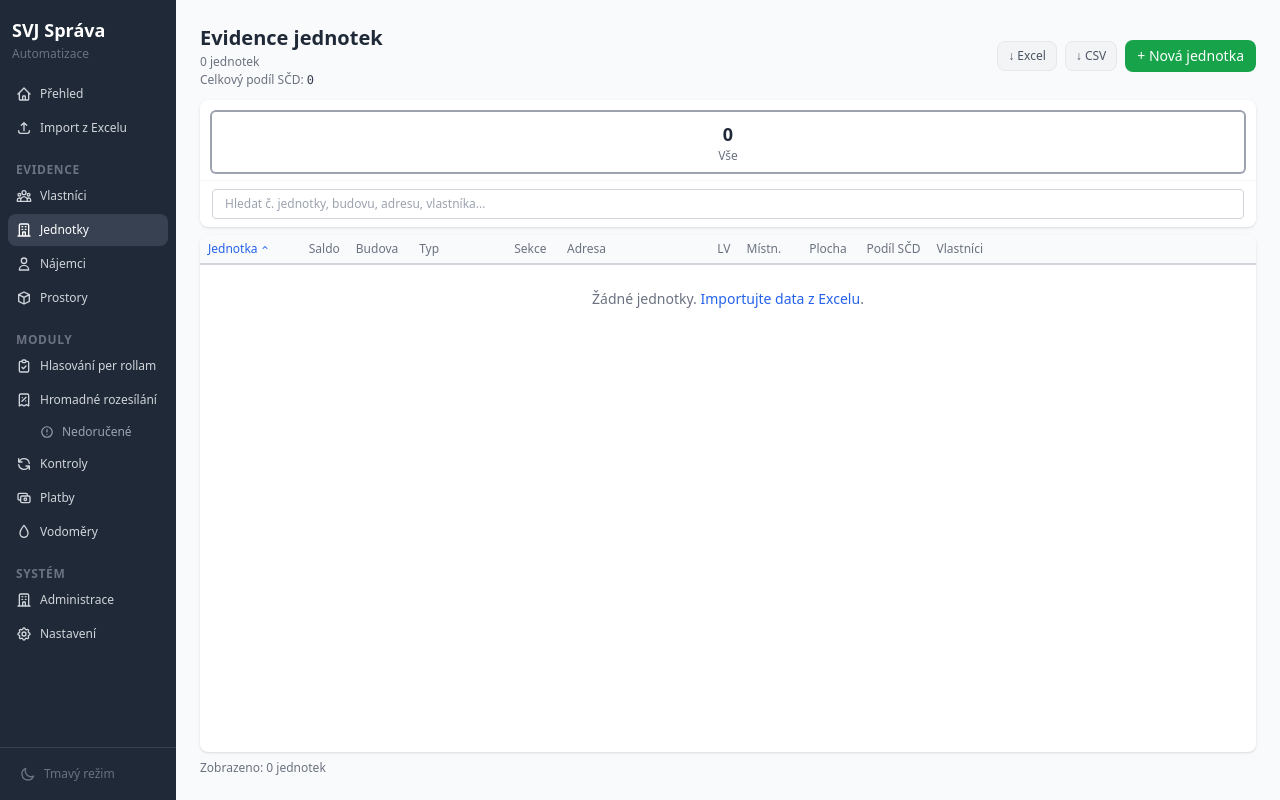
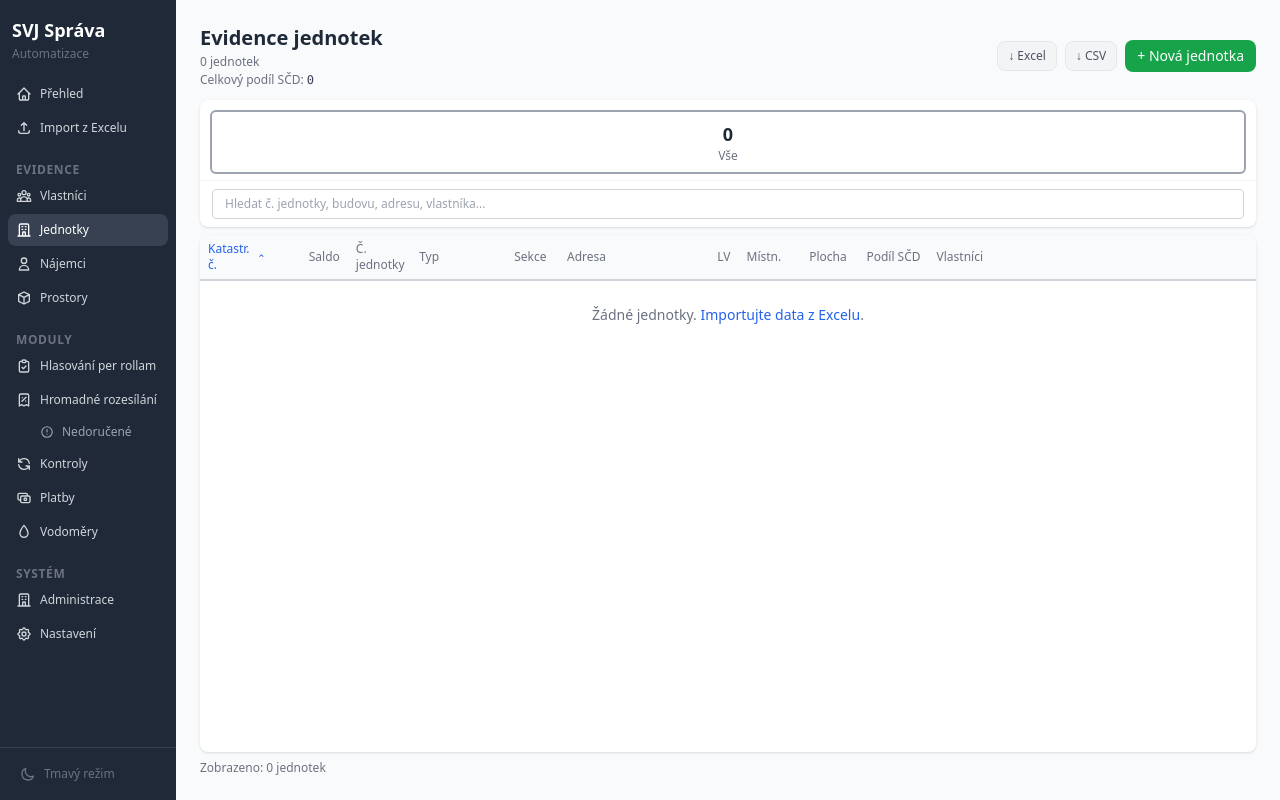
Before and after one commit to Martin-Cookie/SVJ, a FastAPI app: page /jednotky/ in a window 1280 px wide. Run offline with FastAPI, Linux system fonts and the light colour scheme; data that the repository does not hold is empty; some libraries are stand-ins or nearby versions.

Commit message:
refactor: přejmenování polí — Číslo jednotky → Katastrální číslo, Číslo budovy → Číslo jednotky
Čistě UI přejmenování popisků ve formulářích, tabulkách, exportech
a import mapping definicích. DB sloupce (unit_number, building_number)
zůstávají beze změny.

17 souborů: šablony, routery, služby.

Co-Authored-By: Claude Opus 4.6 <noreply@anthropic.com>

```diff
--- a/app/routers/payments/balances.py
+++ b/app/routers/payments/balances.py
@@ -229,7 +229,7 @@ async def zustatky_export(
 
     balances = _filter_balances(db, rok, q, sort, order)
 
-    headers = ["Rok", "Č. jednotky", "Vlastník", "Částka (Kč)", "Typ", "Zdroj", "Poznámka"]
+    headers = ["Rok", "Katastr. č.", "Vlastník", "Částka (Kč)", "Typ", "Zdroj", "Poznámka"]
 
     source_labels = {
         "manual": "Ručně",
--- a/app/routers/payments/overview.py
+++ b/app/routers/payments/overview.py
@@ -538,7 +538,7 @@ async def dluznici_export(
                 r["months_unpaid"],
             ]
     else:
-        headers = ["Č. jednotky", "Vlastník", "Předpis/měs", "Zaplaceno", "Saldo", "Měsíce"]
+        headers = ["Katastr. č.", "Vlastník", "Předpis/měs", "Zaplaceno", "Saldo", "Měsíce"]
 
         def _row(r):
             owner_name = ", ".join(o.display_name for o in r["owners"]) if r["owners"] else (r["prescription"].owner_name or "")
--- a/app/routers/payments/settlement.py
+++ b/app/routers/payments/settlement.py
@@ -469,7 +469,7 @@ async def vyuctovani_export(
     filename = f"vyuctovani_{rok}_{suffix}{detail_suffix}_{timestamp}"
 
     headers_summary = [
-        "Č. jednotky", "Vlastník", "VS", "Předpis měsíční",
+        "Katastr. č.", "Vlastník", "VS", "Předpis měsíční",
         "Předpis roční", "Zaplaceno", "Výsledek", "Stav",
     ]
 
--- a/app/services/excel_export.py
+++ b/app/services/excel_export.py
@@ -18,7 +18,7 @@ def export_owners_to_excel(db: Session, output_path: str) -> str:
 
     # Header row matching import columns A-AE
     headers = [
-        "Číslo jednotky (KN)", "Číslo prostoru (stavební)", "Podíl na SČD",
+        "Katastrální číslo (KN)", "Číslo jednotky (stavební)", "Podíl na SČD",
         "Podlahová plocha (m²)", "Počet místností", "Druh prostoru",
         "Sekce domu", "Číslo orientační", "Adresa jednotky", "LV číslo",
         "Typ vlastnictví", "Jméno", "Příjmení / název", "Titul",
--- a/app/services/excel_import.py
+++ b/app/services/excel_import.py
@@ -160,7 +160,7 @@ def _describe_skip_error(row: tuple, row_idx: int, fm: dict) -> str:
 
     missing = []
     if not unit_kn:
-        missing.append("číslo jednotky")
+        missing.append("katastrální číslo")
     if not first_name:
         missing.append("jméno")
 
--- a/app/services/voting_import.py
+++ b/app/services/voting_import.py
@@ -238,7 +238,7 @@ def preview_voting_import(file_path: str, mapping: dict, voting: Voting, db: Ses
                 "row": row_idx,
                 "owner_name": owner_name or "",
                 "unit_number": "",
-                "reason": "Chybí číslo jednotky",
+                "reason": "Chybí katastrální číslo",
             })
             continue
 
@@ -248,7 +248,7 @@ def preview_voting_import(file_path: str, mapping: dict, voting: Voting, db: Ses
                 "row": row_idx,
                 "owner_name": owner_name or "",
                 "unit_number": unit_raw,
-                "reason": f"Neplatné číslo jednotky: {unit_raw}",
+                "reason": f"Neplatné katastrální číslo: {unit_raw}",
             })
             continue
 
--- a/app/templates/owners/import.html
+++ b/app/templates/owners/import.html
@@ -33,7 +33,7 @@
                         <span><strong>E</strong> - Podíl</span>
                         <span><strong>B</strong> - Plná moc</span>
                         <span><strong>G</strong> - Hlasy</span>
-                        <span><strong>C/D</strong> - Č. jednotky</span>
+                        <span><strong>C/D</strong> - Katastr. č.</span>
                     </div>
 
                     <div class="bg-amber-50 border border-amber-200 rounded p-2 mb-2">
--- a/app/templates/partials/unit_create_form.html
+++ b/app/templates/partials/unit_create_form.html
@@ -3,12 +3,12 @@
     <form hx-post="/jednotky/nova" hx-target="#unit-create-section" hx-swap="innerHTML">
         <div class="grid grid-cols-2 md:grid-cols-4 gap-3 mb-3">
             <div>
-                <label class="block text-xs text-gray-500 mb-1">Číslo jednotky *</label>
+                <label class="block text-xs text-gray-500 mb-1">Katastrální číslo *</label>
                 <input type="number" name="unit_number" required autofocus min="1" max="99999"
                        class="w-full px-2 py-1.5 border border-gray-300 rounded text-sm focus:ring-2 focus:ring-blue-500">
             </div>
             <div>
-                <label class="block text-xs text-gray-500 mb-1">Číslo budovy</label>
+                <label class="block text-xs text-gray-500 mb-1">Číslo jednotky</label>
                 <input type="text" name="building_number"
                        class="w-full px-2 py-1.5 border border-gray-300 rounded text-sm focus:ring-2 focus:ring-blue-500">
             </div>
--- a/app/templates/partials/unit_edit_form.html
+++ b/app/templates/partials/unit_edit_form.html
@@ -12,13 +12,13 @@
     </div>
     <div class="space-y-3">
         <div class="flex items-center">
-            <label class="w-36 text-sm font-medium text-gray-700">Číslo jednotky *</label>
+            <label class="w-36 text-sm font-medium text-gray-700">Katastrální číslo *</label>
             <input type="number" name="unit_number" value="{{ unit.unit_number }}" required min="1" max="99999"
                    {% if error %}aria-invalid="true"{% endif %}
                    class="flex-1 px-3 py-1.5 border {% if error %}border-red-500 ring-1 ring-red-500{% else %}border-gray-300{% endif %} rounded-lg text-sm focus:ring-2 focus:ring-blue-500">
         </div>
         <div class="flex items-center">
-            <label class="w-36 text-sm font-medium text-gray-700">Číslo budovy</label>
+            <label class="w-36 text-sm font-medium text-gray-700">Číslo jednotky</label>
             <input type="text" name="building_number" value="{{ unit.building_number or '' }}"
                    class="flex-1 px-3 py-1.5 border border-gray-300 rounded-lg text-sm focus:ring-2 focus:ring-blue-500">
         </div>
--- a/app/templates/partials/unit_info.html
+++ b/app/templates/partials/unit_info.html
@@ -15,11 +15,11 @@
 </div>
 <dl class="space-y-2 text-sm">
     <div class="flex justify-between">
-        <dt class="text-gray-500">Číslo jednotky</dt>
+        <dt class="text-gray-500">Katastrální číslo</dt>
         <dd class="text-gray-900 font-medium">{{ unit.unit_number }}</dd>
     </div>
     <div class="flex justify-between">
-        <dt class="text-gray-500">Číslo budovy</dt>
+        <dt class="text-gray-500">Číslo jednotky</dt>
         <dd class="text-gray-900">{{ unit.building_number or '—' }}</dd>
     </div>
     <div class="flex justify-between">
--- a/app/templates/payments/dluznici.html
+++ b/app/templates/payments/dluznici.html
@@ -92,7 +92,7 @@
                     {% if entita == 'prostory' %}
                     {% set _dcols = [("cislo", "Č. prostoru"), ("vlastnik", "Nájemce"), ("predpis", "Předpis/měs"), ("zaplaceno", "Zaplaceno"), ("saldo", "Saldo"), ("mesice", "Měsíce")] %}
                     {% else %}
-                    {% set _dcols = [("cislo", "Č. jednotky"), ("vlastnik", "Vlastník"), ("predpis", "Předpis/měs"), ("zaplaceno", "Zaplaceno"), ("saldo", "Saldo"), ("mesice", "Měsíce")] %}
+                    {% set _dcols = [("cislo", "Katastr. č."), ("vlastnik", "Vlastník"), ("predpis", "Předpis/měs"), ("zaplaceno", "Zaplaceno"), ("saldo", "Saldo"), ("mesice", "Měsíce")] %}
                     {% endif %}
                     {% for col_key, col_label in _dcols %}
                     {% set new_order = "desc" if sort == col_key and order == "asc" else "asc" %}
--- a/app/templates/payments/vyuctovani.html
+++ b/app/templates/payments/vyuctovani.html
@@ -173,7 +173,7 @@
                             aria-label="Vybrat vše"
                             class="w-3.5 h-3.5 rounded border-gray-300 text-blue-600 focus:ring-blue-500 cursor-pointer">
                     </th>
-                    {% for col_key, col_label in [("cislo", "Č. jednotky"), ("vlastnik", "Vlastník"), ("predpis", "Předpis celkem"), ("zaplaceno", "Zaplaceno"), ("vysledek", "Výsledek"), ("stav", "Stav")] %}
+                    {% for col_key, col_label in [("cislo", "Katastr. č."), ("vlastnik", "Vlastník"), ("predpis", "Předpis celkem"), ("zaplaceno", "Zaplaceno"), ("vysledek", "Výsledek"), ("stav", "Stav")] %}
                     {% set new_order = "desc" if sort == col_key and order == "asc" else "asc" %}
                     <th class="px-3 py-2 {% if col_key in ['predpis', 'zaplaceno', 'vysledek'] %}text-right{% elif col_key == 'stav' %}text-center{% else %}text-left{% endif %} font-semibold text-gray-600 dark:text-gray-300 whitespace-nowrap">
                         <a href="{{ _sort_base }}sort={{ col_key }}&order={{ new_order }}{{ _back }}" class="hover:text-blue-600 select-none">
--- a/app/templates/payments/zustatky_preview.html
+++ b/app/templates/payments/zustatky_preview.html
@@ -41,7 +41,7 @@
             <thead class="sticky top-0 z-10 bg-gray-50 dark:bg-gray-700">
                 <tr>
                     <th class="px-3 py-2 text-left font-semibold text-gray-600 dark:text-gray-300">Řádek</th>
-                    <th class="px-3 py-2 text-left font-semibold text-gray-600 dark:text-gray-300">Č. jednotky</th>
+                    <th class="px-3 py-2 text-left font-semibold text-gray-600 dark:text-gray-300">Katastr. č.</th>
                     <th class="px-3 py-2 text-left font-semibold text-gray-600 dark:text-gray-300">Vlastník (Excel)</th>
                     <th class="px-3 py-2 text-left font-semibold text-gray-600 dark:text-gray-300">Vlastník (evidence)</th>
                     <th class="px-3 py-2 text-right font-semibold text-gray-600 dark:text-gray-300">Nedoplatek</th>
--- a/app/templates/units/list.html
+++ b/app/templates/units/list.html
@@ -150,9 +150,9 @@
                     </a>
                 </th>
                 {% endmacro %}
-                {{ sort_th("Jednotka", "unit_number") }}
+                {{ sort_th("Katastr. č.", "unit_number") }}
                 {{ sort_th("Saldo", "dluh", "right", "Saldo plateb") }}
-                {{ sort_th("Budova", "building") }}
+                {{ sort_th("Č. jednotky", "building") }}
                 {{ sort_th("Typ", "space_type") }}
                 {{ sort_th("Sekce", "section") }}
                 {{ sort_th("Adresa", "address") }}
--- a/app/templates/voting/import_mapping.html
+++ b/app/templates/voting/import_mapping.html
@@ -67,7 +67,7 @@
                     <p class="text-xs text-gray-400 mt-0.5">Sloupec se jménem vlastníka pro párování s evidencí</p>
                 </div>
                 <div>
-                    <label class="block text-xs font-medium text-gray-600 mb-1">Číslo jednotky</label>
+                    <label class="block text-xs font-medium text-gray-600 mb-1">Katastrální číslo</label>
                     <select id="unit_col" class="w-full px-3 py-1.5 border border-gray-300 rounded-lg text-sm focus:ring-2 focus:ring-blue-500">
                         <option value="">-- Vyberte --</option>
                         {% for h in headers %}
```
Also changed, not shown: app/routers/units.py (+6 -6 lines), app/templates/administration/bulk_edit_records.html (+4 -4 lines).
